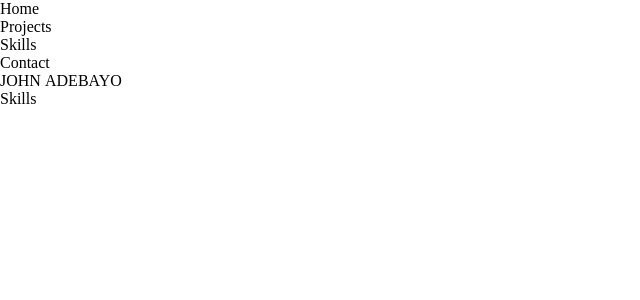
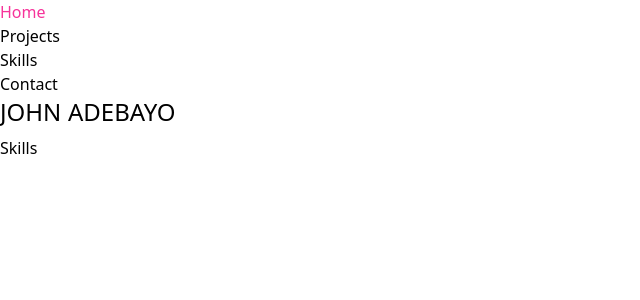
Before and after one commit to JohnOluB/portfolio, a React (Vite) app in the folder my-portfolio/: page / in a window 1280 px wide. Shown: the top 300 px of the page, without its empty margins (0-640 px from the left). Built offline with nearby package versions, Linux system fonts and the light colour scheme.

Commit message:
add text color to navbar component

```diff
--- a/my-portfolio/src/Components/Hero/Hero.jsx
+++ b/my-portfolio/src/Components/Hero/Hero.jsx
@@ -14,7 +14,7 @@ const Hero = () => {
   animateBy="words"
   direction="top"
   onAnimationComplete={handleAnimationComplete}
-  className="text-2xl mb-8"
+  className="text-2xl mb-2"
 />
   )
 }
--- a/my-portfolio/src/Components/NavBar/NavBar.css
+++ /dev/null
@@ -1,13 +0,0 @@
-* {
-    margin: 0;
-    padding: 0;
-    box-sizing: border-box;
-}
-
-.navLinks {
-    display: flex;
-    justify-content: center;
-    align-items: center;
-    flex-direction: row;
-    gap: 30px;
-}
--- a/my-portfolio/src/Components/NavBar/NavBar.jsx
+++ b/my-portfolio/src/Components/NavBar/NavBar.jsx
@@ -1,16 +1,14 @@
 import React from 'react'
-import './NavBar.css'
+
 
 const NavBar = () => {
   return (
-    <nav>
-      <div className="flex-center justify-center items-center direction-row gap-5">
-          <p>Home</p>
+      <div className="flex-center justify-center items-center direction-row gap-30">
+          <p className='text-pink-500'>Home</p>
           <p>Projects</p>
           <p>Skills</p>
           <p>Contact</p>
       </div>
-    </nav>
   )
 }
 
--- a/my-portfolio/src/index.css
+++ b/my-portfolio/src/index.css
@@ -1,3 +1 @@
-@tailwind base;
-@tailwind components;
-@tailwind utilities;
+@import "tailwindcss";
```
